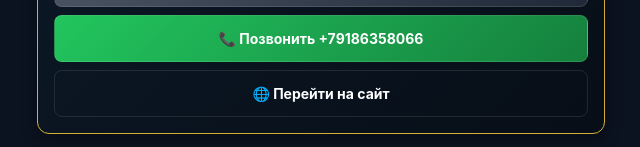
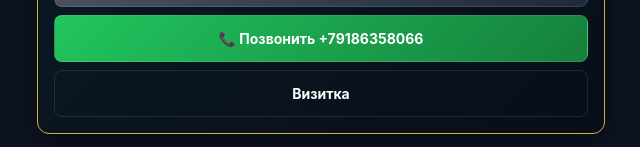
Before and after one commit to nikor2kage-max/HelpDesk, a plain HTML site: page site.html in a window 1280 px wide. Shown: the part 1967-2114 px from the top of the page, without its empty margins (319-959 px from the left). Drawn offline with Linux system fonts and the light colour scheme.

Commit message:
Update site.html

```diff
--- a/site.html
+++ b/site.html
@@ -453,7 +453,7 @@
 				<a href="https://vk.ru/nikita_korovin2013" target="_blank" class="btn btn-vk"><img src="photo/vk.png" style="height: 1em; vertical-align: middle;">ВК</a>
                 <a href="mailto:nikita-korovin-2000@mail.ru" target="_blank" class="btn btn-email">✉️E-mail: nikita-korovin-2000@mail.ru</a>
 				<a href="tel:+79186358066" class="btn btn-call">📞 Позвонить +79186358066</a>
-            	<a href="https://site.html" target="_blank" class="btn btn-site">🌐 Перейти на сайт</a>
+            	<a href="index.html" target="_blank" class="btn btn-site">Визитка</a>
 			</div>
         </div>
 
```
